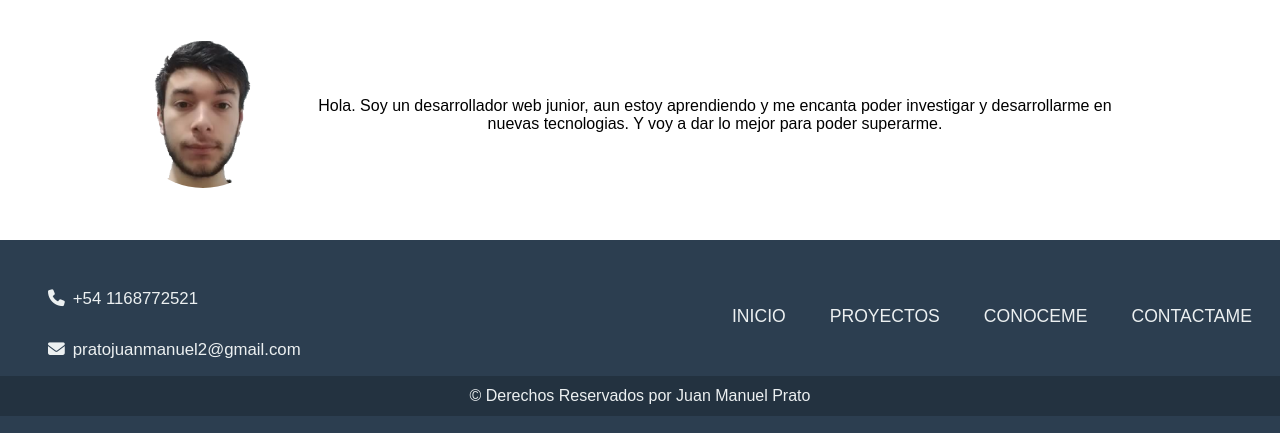
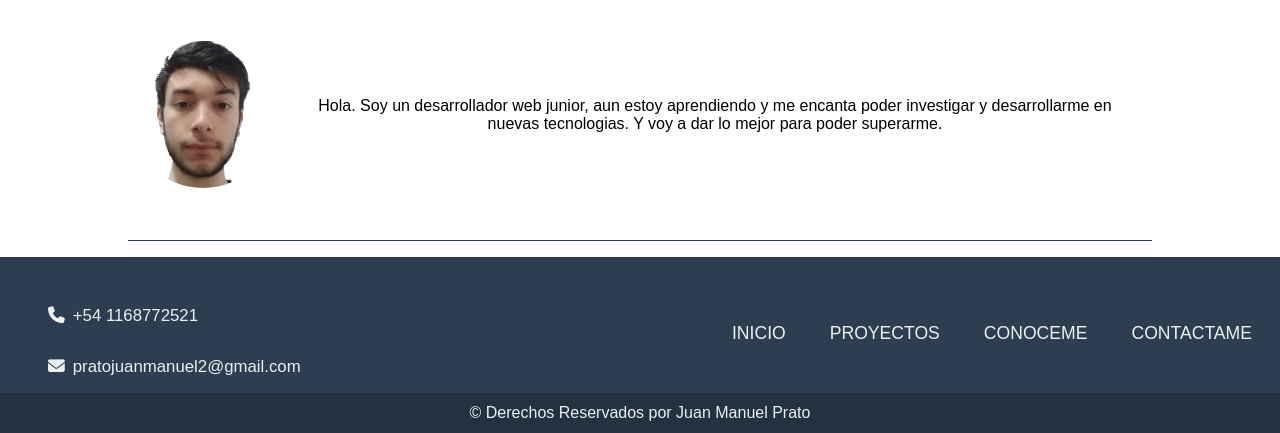
Before and after one commit to JuanPrato/portfolio, a PHP site: page / in a window 1280 px wide. Shown: the part 1453-1886 px from the top of the page. Run offline with PHP 8.4, Linux system fonts and the light colour scheme; some libraries are stand-ins or nearby versions; some web fonts are replaced.

Commit message:
Update index.php

```diff
--- a/index.php
+++ b/index.php
@@ -52,6 +52,10 @@ include 'includes/templates/header.php';
                 Y voy a dar lo mejor para poder superarme.</blockquote>
             </div><!-- DATOS -->
         </section> <!-- CONOCEME -->
+
+        <section class="contactame contenedor">
+            <form action=""></form>
+        </section><!-- CONTACTAME -->
     </main>
 <?php
 include 'includes/templates/footer.php';
```
